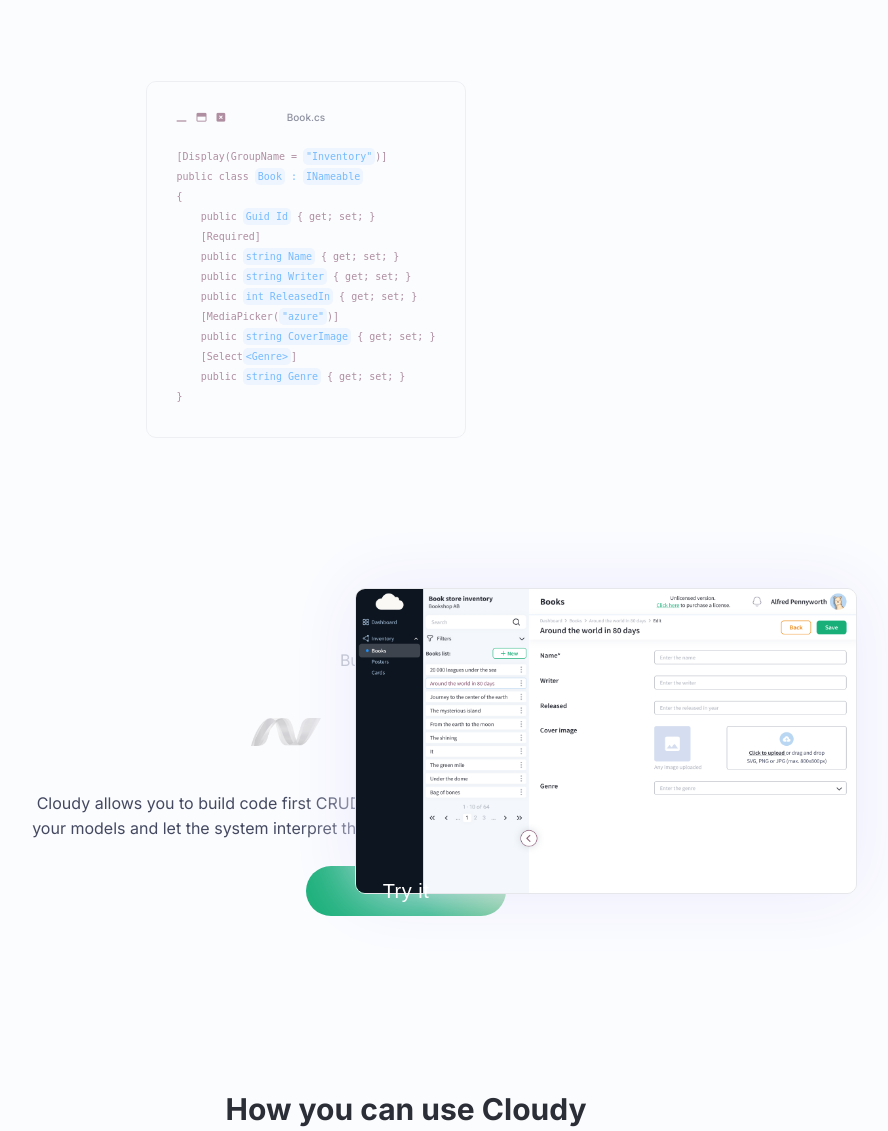
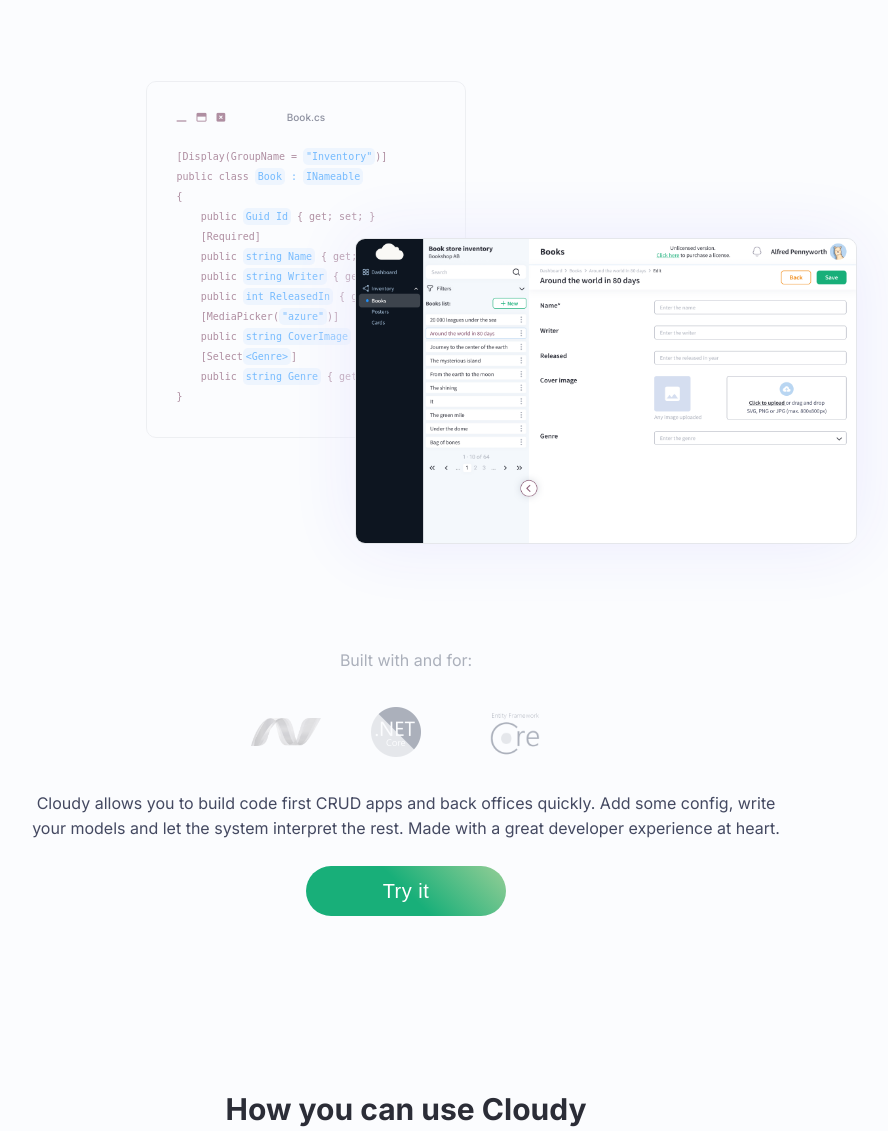
Before and after one commit to cloudy-net/cloudy-website, an ASP.NET Core app: template cloudy-website/Views/Home/Index.cshtml in a window 1280 px wide. Shown: the part 423-1554 px from the top of the page, without its empty margins (234-1122 px from the left). Run offline with ASP.NET Core 8, Linux system fonts and the light colour scheme; the template is opened without the code that fills it, so the values that code supplies are empty; some libraries are stand-ins or nearby versions.

Commit message:
Update site.css

```diff
--- a/cloudy-website/wwwroot/css/site.css
+++ b/cloudy-website/wwwroot/css/site.css
@@ -531,7 +531,7 @@
 
 #heroImgForm {
     position: relative;
-    top: 150px;
+    top: -200px;
     left: 200px;
     box-shadow: 0.2px 0.2px 70px #ebebff;
     border: 1px solid var(--secondaryBackground);
```
